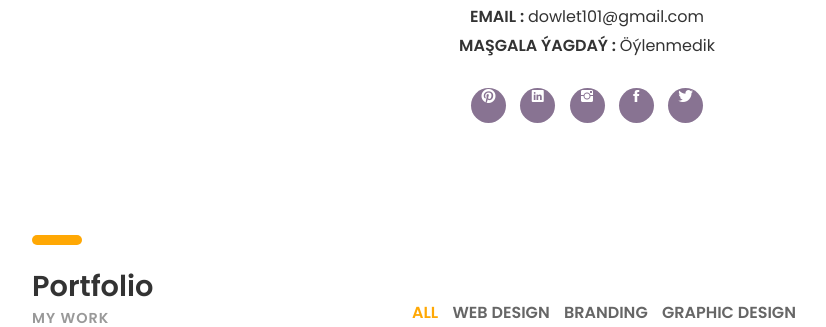
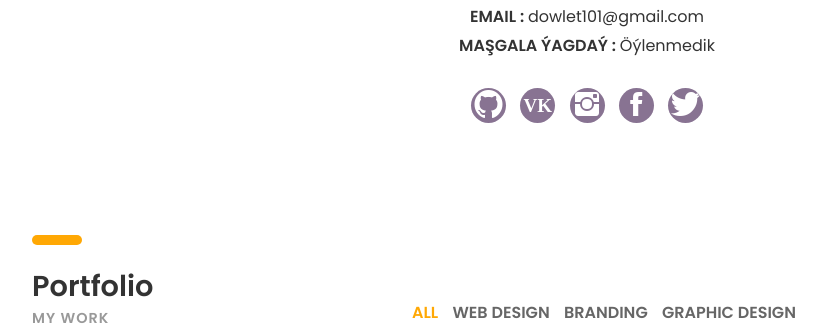
Before and after one commit to Morena96/Personal-Website, a Django app: page / in a window 1280 px wide. Shown: the part 554-881 px from the top of the page, without its empty margins (53-879 px from the left). Run offline with Django 3.2, Linux system fonts and the light colour scheme; some libraries are stand-ins or nearby versions; some web fonts are replaced.

Commit message:
Social linkler goyuldy

```diff
--- a/templates/index.html
+++ b/templates/index.html
@@ -80,11 +80,11 @@
 							<li><b>MAŞGALA ÝAGDAÝ : </b>Öýlenmedik</li>
 						</ul>
 						<ul class="social-icons">
-							<li><a href="#"><i class="ion-social-pinterest"></i></a></li>
-							<li><a href="#"><i class="ion-social-linkedin"></i></a></li>
-							<li><a href="#"><i class="ion-social-instagram"></i></a></li>
-							<li><a href="#"><i class="ion-social-facebook"></i></a></li>
-							<li><a href="#"><i class="ion-social-twitter"></i></a></li>
+							<li><a href="https://github.com/Morena96"><i class="ion-social-github" style="font-size: 32px"></i></a></li>
+							<li><a href="https://vk.com/id312142536"><b style="font-size: 19px;font-family: Jokerman">VK</b></a></li>
+							<li><a href="https://www.instagram.com/dovlet_aydogdyyev/"><i class="ion-social-instagram" style="font-size: 32px"></i></a></li>
+							<li><a href="https://www.facebook.com/dowlet.aydogdyyev"><i class="ion-social-facebook" style="font-size: 32px"></i></a></li>
+							<li><a href="#"><i class="ion-social-twitter" style="font-size: 32px"></i></a></li>
 						</ul>
 					</div><!-- intro -->
 				</div><!-- col-sm-8 -->
```
Also changed, not shown: blog/static/img/profile-2-250x250.jpg (deleted).
